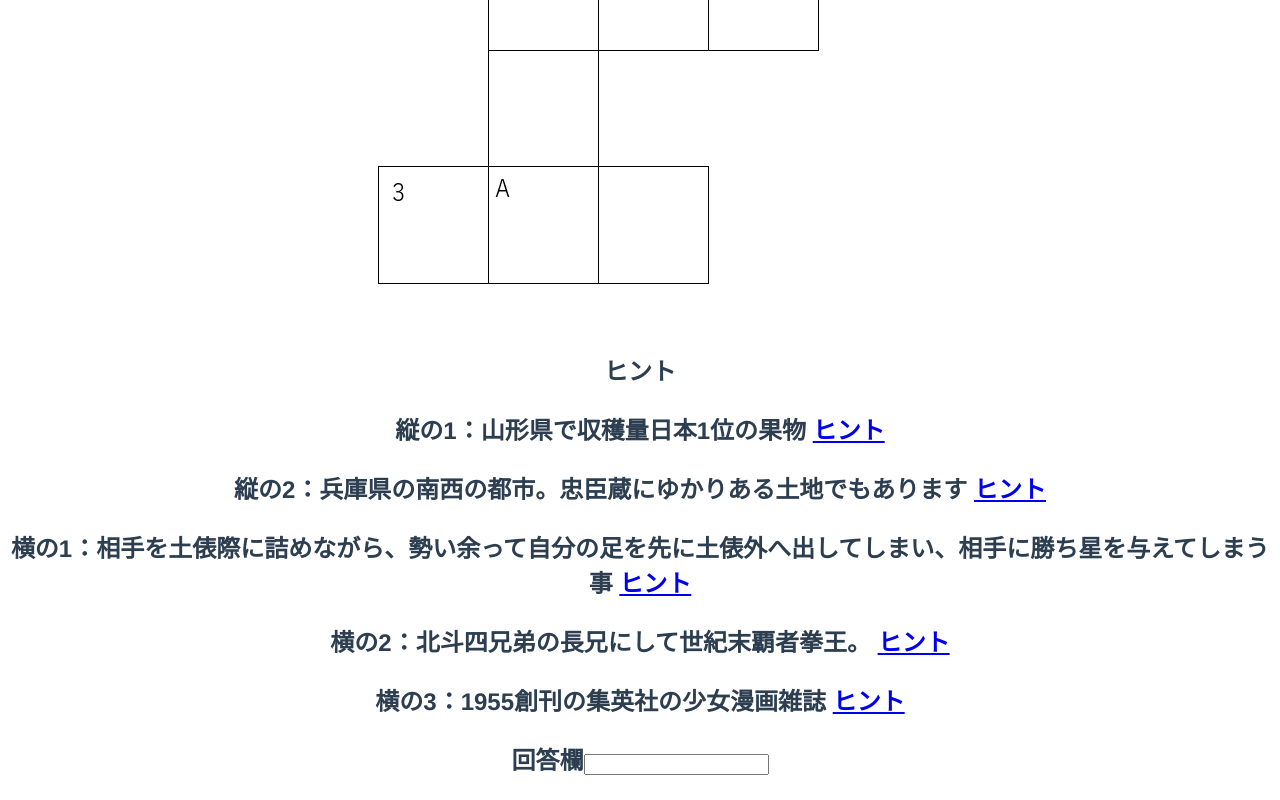
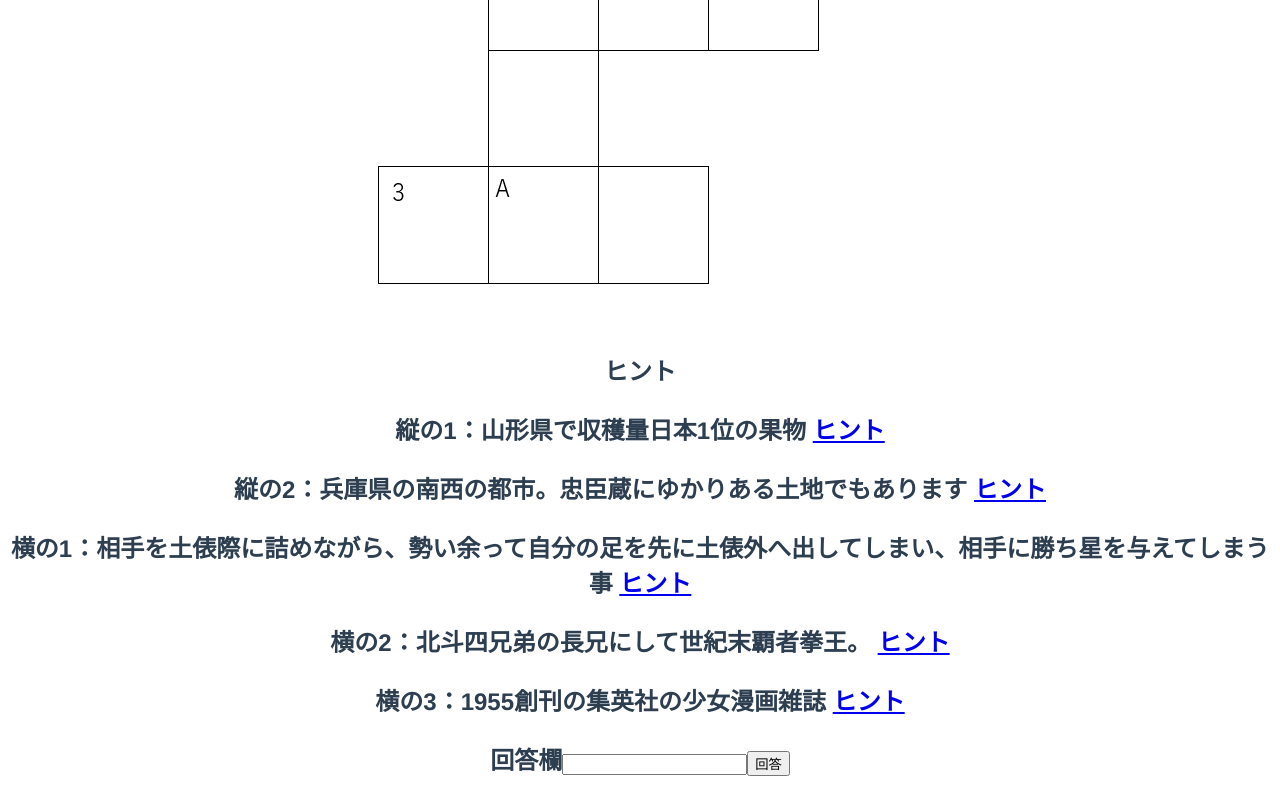
Before and after one commit to webex16-team-10/team10-original-app, a Vue app: page /page4 in a window 1280 px wide. Shown: the part 590-1390 px from the top of the page. Built offline with nearby package versions, Linux system fonts and the light colour scheme.

Commit message:
Page4Vue完成

```diff
--- a/src/views/Page4View.vue
+++ b/src/views/Page4View.vue
@@ -34,12 +34,11 @@
     </p>
     <p>
       回答欄<input type="text" class="answer1" id="answer1" v-model="bokoku" />
+      <button v-on:click="answerBtn()">回答</button>
     </p>
-    <div>
-      <span v-if="answer1">
-        正解!
-        <button v-on:click="Page4commentaryView">次へ</button></span
-      >
+    <div v-if="answer1">
+      <p>正解!</p>
+      <button v-on:click="Page4commentaryView">次へ</button>
     </div>
   </h2>
 </template>
@@ -50,19 +49,16 @@ export default {
       name: "answer1",
       count: "",
       nextpage: true,
+      bokoku: "",
+      answer1: false,
     }
   },
-  computed: {
-    answer1() {
-      if (this.count === "bokoku") {
-        return true
-      } else {
-        return false
+  methods: {
+    answerBtn() {
+      if (this.bokoku === "bokoku") {
+        this.answer1 = true
       }
     },
-  },
-
-  methods: {
     Page4commentaryView() {
       this.$router.push("/page4commentary")
     },
```
